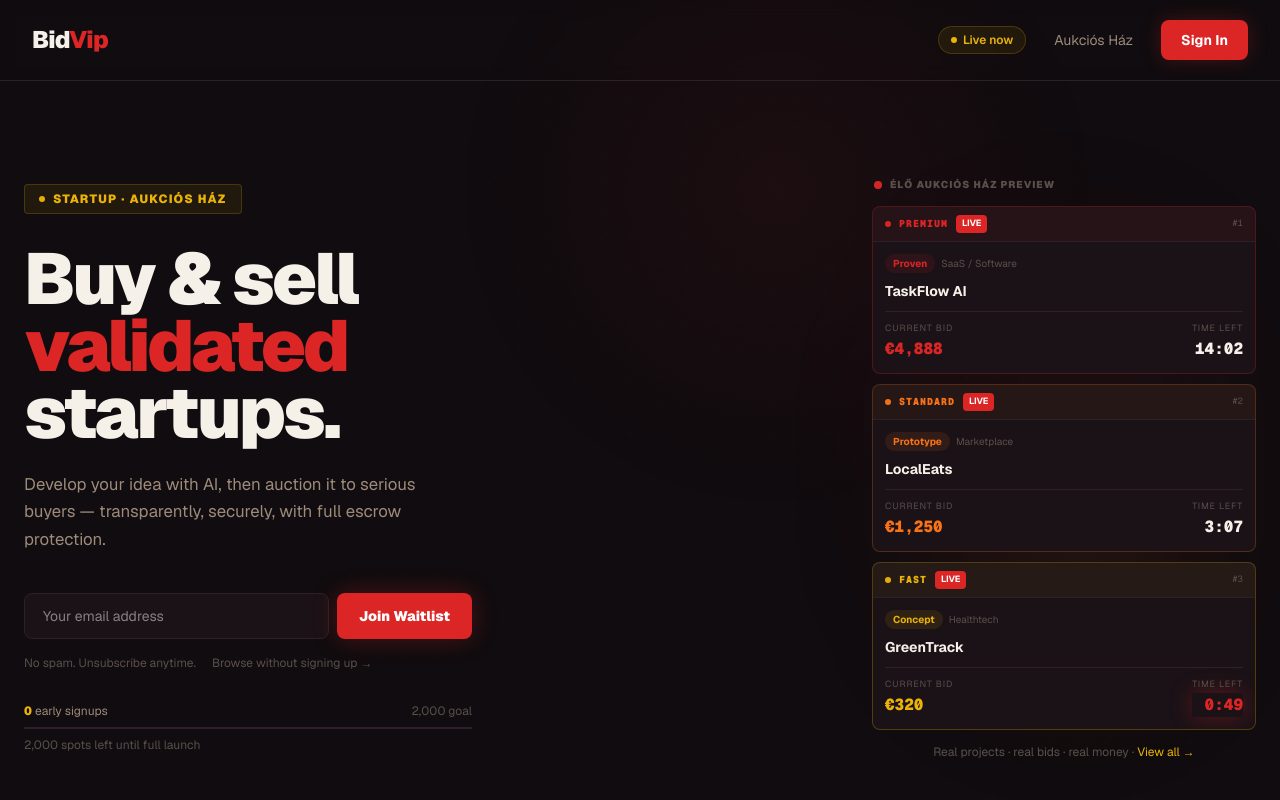
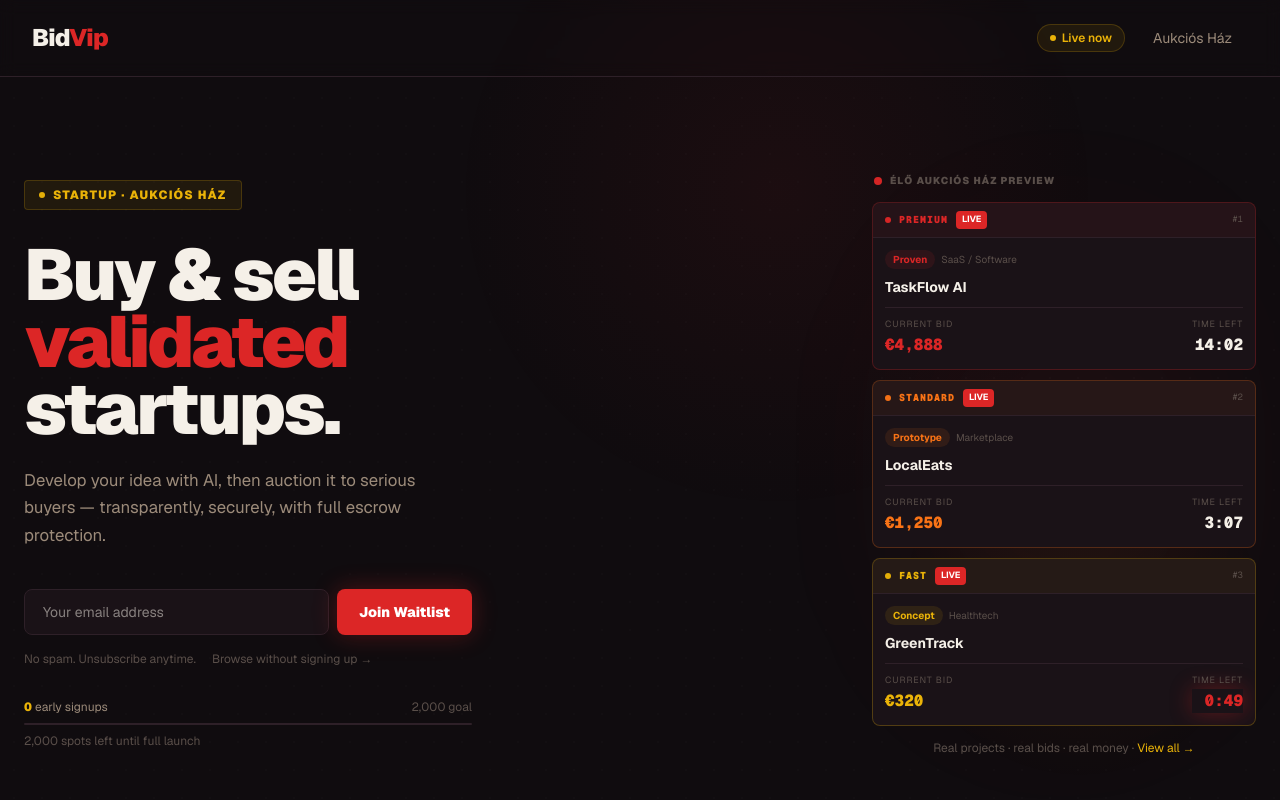
Before and after one commit to bidvip/bidvip, a Next.js app: page / in a window 1280 px wide. Shown: the top 800 px of the page. Built offline with nearby package versions, Linux system fonts and the light colour scheme; no server answers.

Commit message:
auto-deploy

```diff
--- a/app/page.tsx
+++ b/app/page.tsx
@@ -186,12 +186,6 @@ export default function Home() {
             onMouseEnter={e => (e.currentTarget.style.color = '#F5F0E8')}
             onMouseLeave={e => (e.currentTarget.style.color = '#9C8B7A')}>
             Aukciós Ház
-          </a>
-          <a href="/auth" className="text-sm font-bold px-5 py-2.5 rounded-lg transition"
-            style={{ background: '#DC2626', color: '#fff', boxShadow: '0 0 20px rgba(220,38,38,0.25)' }}
-            onMouseEnter={e => (e.currentTarget.style.background = '#EF4444')}
-            onMouseLeave={e => (e.currentTarget.style.background = '#DC2626')}>
-            {launched ? 'Get Started →' : 'Sign In'}
           </a>
         </div>
       </nav>
```
